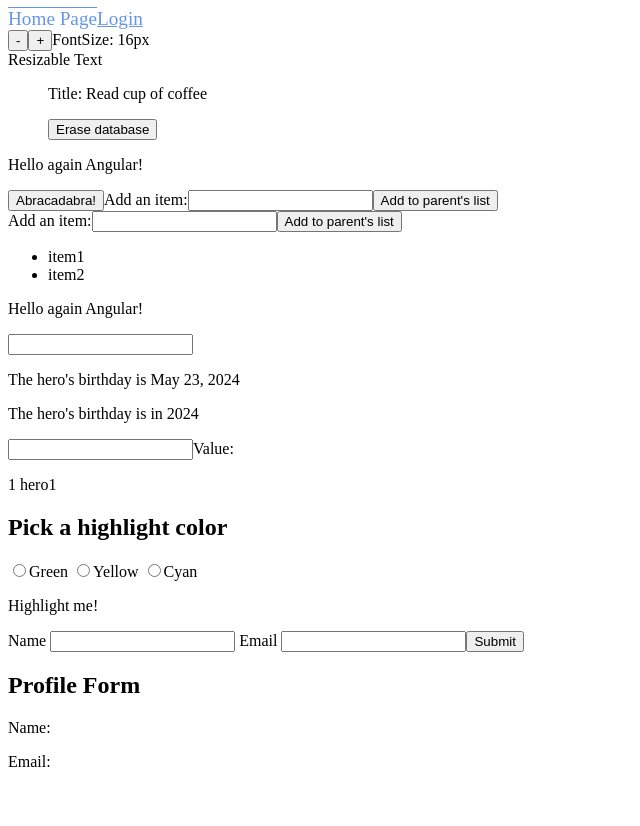
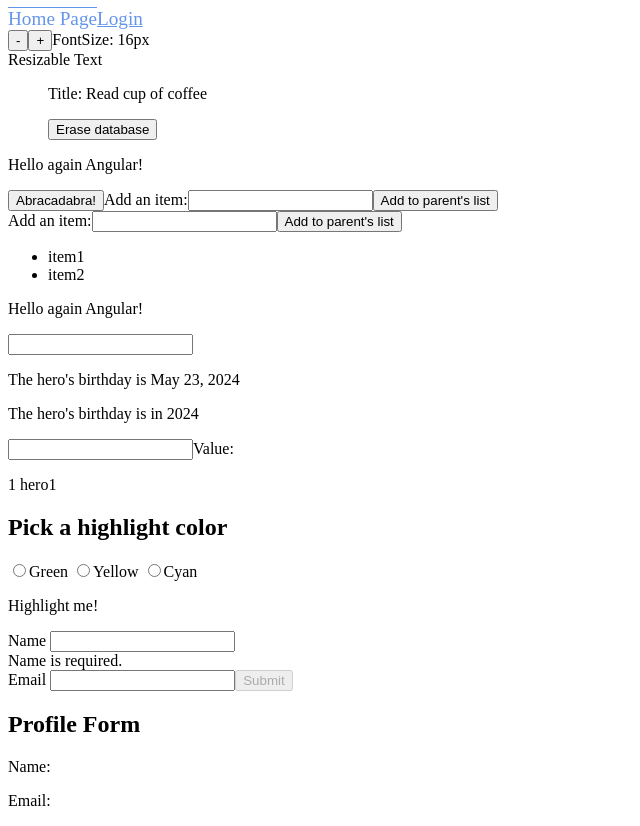
Before and after one commit to thaoha-agilityio/angular-training, an Angular app in the folder examples/: page / in a window 1280 px wide. Shown: the whole page, without its empty margins (0-640 px from the left). Before the commit the page ends 800 px from the top, so only its background shows below. Built offline with nearby package versions, Linux system fonts and the light colour scheme.

Commit message:
feat: Validating form input

```diff
--- a/examples/src/app/form/form.component.ts
+++ b/examples/src/app/form/form.component.ts
@@ -1,5 +1,12 @@
 import { Component } from '@angular/core';
-import { FormControl, FormGroup, ReactiveFormsModule } from '@angular/forms';
+import { NgIf } from '@angular/common';
+
+import {
+  FormControl,
+  FormGroup,
+  ReactiveFormsModule,
+  Validators,
+} from '@angular/forms';
 
 @Component({
   standalone: true,
@@ -8,25 +15,29 @@ import { FormControl, FormGroup, ReactiveFormsModule } from '@angular/forms';
     <form [formGroup]="profileForm" (ngSubmit)="handleSubmit()">
       <label>
         Name
-        <input type="text" formControlName="name" />
+        <input type="text" formControlName="name" id="name" name="name" />
       </label>
+
+      <div *ngIf="profileForm.get('name')?.hasError('required')">
+        Name is required.
+      </div>
       <label>
         Email
         <input type="email" formControlName="email" />
       </label>
-      <button type="submit">Submit</button>
+      <button type="submit" [disabled]="!profileForm.valid">Submit</button>
     </form>
 
     <h2>Profile Form</h2>
     <p>Name: {{ profileForm.value.name }}</p>
     <p>Email: {{ profileForm.value.email }}</p>
   `,
-  imports: [ReactiveFormsModule],
+  imports: [ReactiveFormsModule, NgIf],
 })
 export class AppProfileEditor {
   profileForm = new FormGroup({
-    name: new FormControl(''),
-    email: new FormControl(''),
+    name: new FormControl('', Validators.required),
+    email: new FormControl('', [Validators.required, Validators.email]),
   });
 
   handleSubmit() {
```
